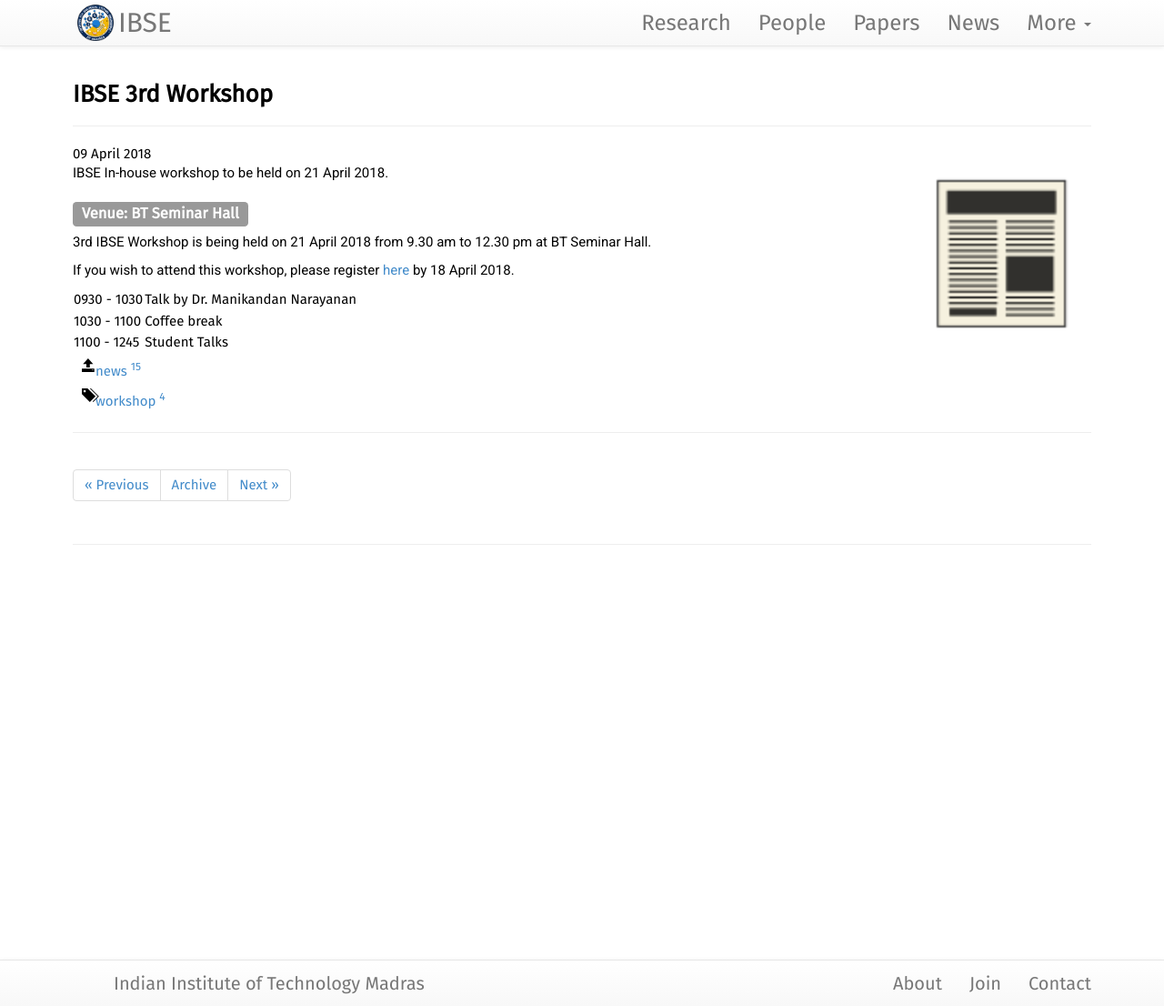
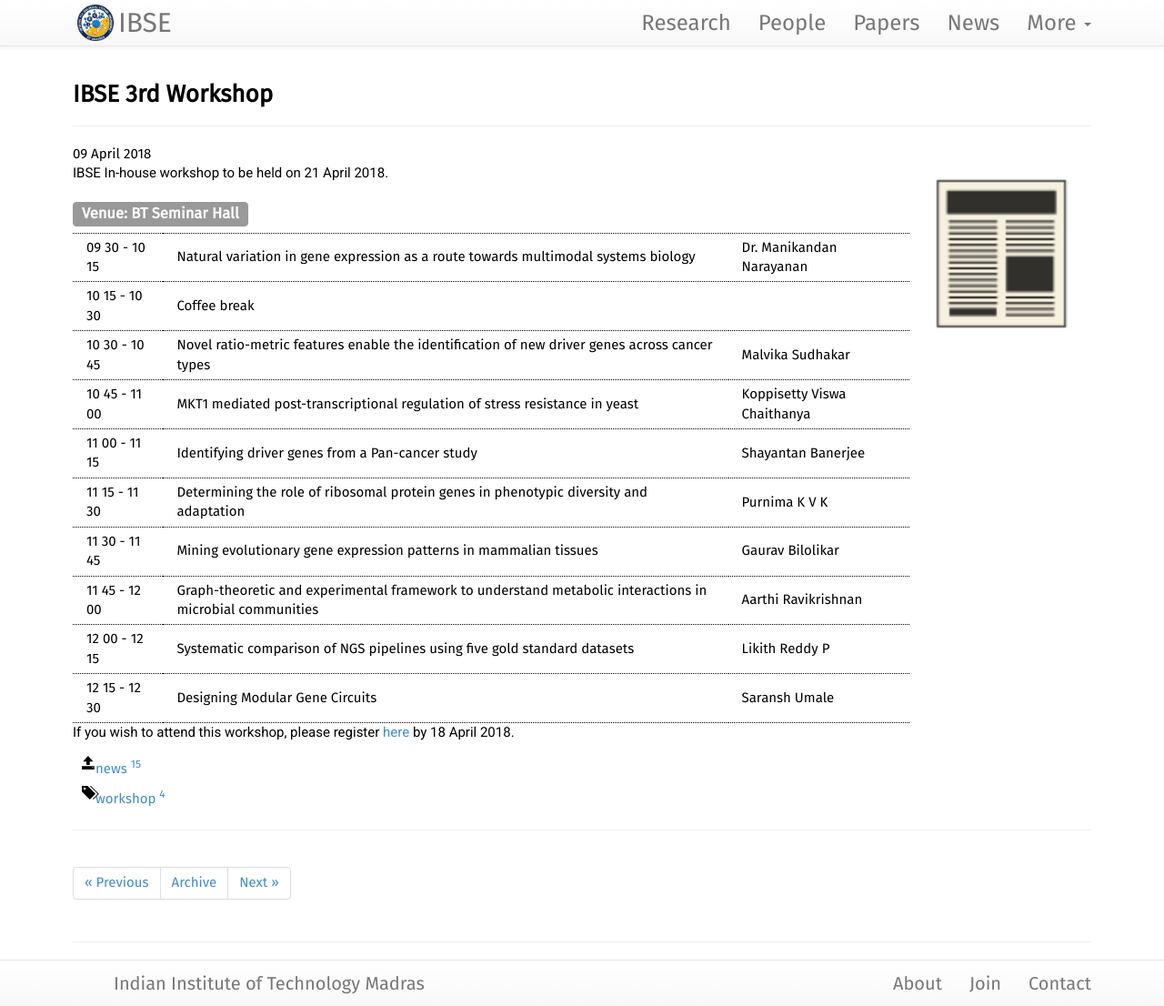
Before and after one commit to philge/ibse-iitm.github.io, a Jekyll site: the page built from news/_posts/2018-04-09-IBSE-workshop-03.md, in a window 1280 px wide and 1106 px high. Shown: the whole window at 91% size. Built offline with Jekyll 4.4.1, drawn with Linux system fonts in a browser that asks for light colours; nearby versions of some CDN libraries.

Commit message:
Updated talk titles

```diff
--- a/news/_posts/2018-04-09-IBSE-workshop-03.md
+++ b/news/_posts/2018-04-09-IBSE-workshop-03.md
@@ -12,12 +12,16 @@ IBSE In-house workshop to be held on 21 April 2018.
 
 <h2><span class =" label label-default">Venue: BT Seminar Hall</span></h2>
 
-3rd IBSE Workshop is being held on 21 April 2018 from 9.30 am to 12.30 pm at BT Seminar Hall.
+| 09 30&nbsp;-&nbsp;10 15 |  Natural variation in gene expression as a route towards multimodal systems biology | Dr. Manikandan Narayanan |
+| 10 15 - 10 30 |  Coffee break |  |
+| 10 30 - 10 45 |  Novel ratio-metric features enable the identification of new driver genes across cancer types | Malvika Sudhakar   |
+| 10 45 - 11 00 |  MKT1 mediated post-transcriptional regulation of stress resistance in yeast  | Koppisetty Viswa Chaithanya  |
+| 11 00 - 11 15 |  Identifying driver genes from a Pan-cancer study | Shayantan Banerjee |
+| 11 15 - 11 30 |  Determining the role of ribosomal protein genes in phenotypic diversity and adaptation | Purnima K V K |
+| 11 30 - 11 45 |  Mining evolutionary gene expression patterns in mammalian tissues | Gaurav Bilolikar |
+| 11 45 - 12 00 |  Graph-theoretic and experimental framework to understand metabolic interactions in microbial communities | Aarthi Ravikrishnan |
+| 12 00 - 12 15 |  Systematic comparison of NGS pipelines using five gold standard datasets | Likith Reddy P |
+| 12 15 - 12 30 |  Designing Modular Gene Circuits | Saransh Umale |
+{:.mbtablestyle}
 
 If you wish to attend this workshop, please register [here](https://docs.google.com/forms/d/e/1FAIpQLSeG17rW86A03corwF1ypXW_yqX9WprrZY4yvTYJf0SKRWj7WA/viewform) by 18 April 2018.
-
-| 0930&nbsp;-&nbsp;1030 | Talk by Dr. Manikandan Narayanan |
-| 1030 - 1100 | Coffee break |
-| 1100 - 1245 | Student Talks |
-
-{:.mbtablestyle}
```
